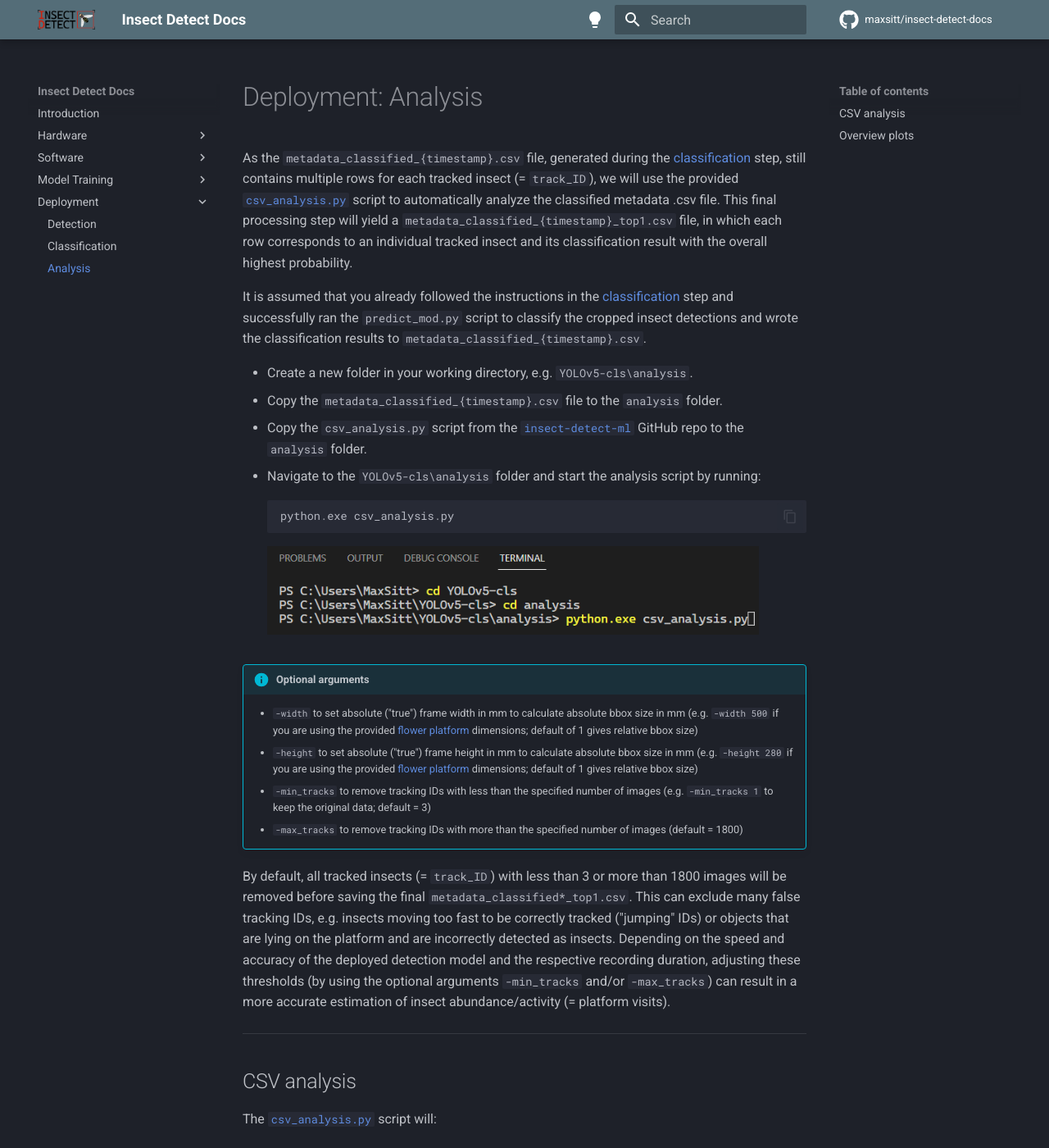
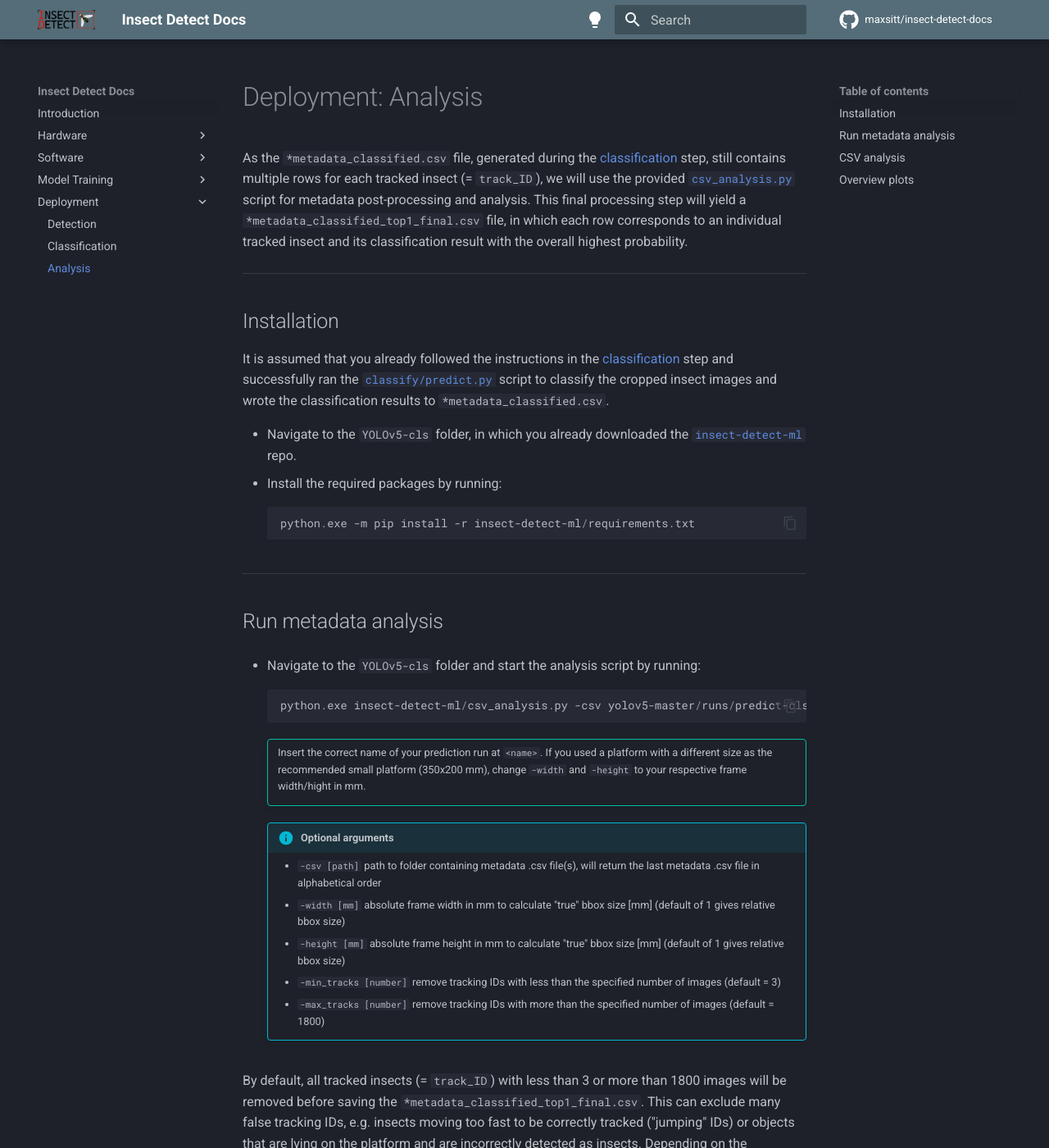
Before and after one commit to maxsitt/insect-detect-docs, an MkDocs documentation site: the page built from docs/deployment/analysis.md, in a window 1280 px wide and 1400 px high. Shown: the whole window at 82% size. Built offline with MkDocs 1.6.1 and Material for MkDocs 9.7.7, drawn with Linux system fonts in a browser that asks for light colours; comment, search, counter and statistics services are not loaded; some of the changed text lies outside the part shown.

Commit message:
Update analysis.md
Update analysis instructions to the latest version of the script. Include installation instructions. Update plots and associated descriptions.

````diff
--- a/docs/deployment/analysis.md
+++ b/docs/deployment/analysis.md
@@ -1,54 +1,68 @@
 # Deployment: Analysis
 
-As the `metadata_classified_{timestamp}.csv` file, generated during the
+As the `*metadata_classified.csv` file, generated during the
 [classification](classification.md){target=_blank} step, still contains multiple
 rows for each tracked insect (= `track_ID`), we will use the provided
 [`csv_analysis.py`](https://github.com/maxsitt/insect-detect-ml/blob/main/csv_analysis.py){target=_blank}
-script to automatically analyze the classified metadata .csv file. This final
-processing step will yield a `metadata_classified_{timestamp}_top1.csv` file,
+script for metadata post-processing and analysis. This final
+processing step will yield a `*metadata_classified_top1_final.csv` file,
 in which each row corresponds to an individual tracked insect and its
 classification result with the overall highest probability.
 
+---
+
+## Installation
+
 It is assumed that you already followed the instructions in the
 [classification](classification.md){target=_blank} step and successfully ran the
-`predict_mod.py` script to classify the cropped insect detections and wrote the
-classification results to `metadata_classified_{timestamp}.csv`.
+[`classify/predict.py`](https://github.com/maxsitt/yolov5/blob/master/classify/predict.py){target=_blank}
+script to classify the cropped insect images and wrote the classification
+results to `*metadata_classified.csv`.
 
-- Create a new folder in your working directory, e.g. `YOLOv5-cls\analysis`.
-- Copy the `metadata_classified_{timestamp}.csv` file to the `analysis` folder.
-- Copy the `csv_analysis.py` script from the
-  [`insect-detect-ml`](https://github.com/maxsitt/insect-detect-ml){target=_blank}
-  GitHub repo to the `analysis` folder.
-- Navigate to the `YOLOv5-cls\analysis` folder and start the analysis script by running:
+- Navigate to the `YOLOv5-cls` folder, in which you already downloaded the
+  [`insect-detect-ml`](https://github.com/maxsitt/insect-detect-ml){target=_blank} repo.
+- Install the required packages by running:
 
     ``` powershell
-    python.exe csv_analysis.py
+    python.exe -m pip install -r insect-detect-ml/requirements.txt
     ```
 
-    ![csv analysis command](assets/images/csv_analysis_command.png){ width="600" }
+---
 
-!!! info "Optional arguments"
+## Run metadata analysis
 
-    - `-width` to set absolute ("true") frame width in mm to calculate
-      absolute bbox size in mm (e.g. `-width 500` if you are using the provided
-      [flower platform](https://github.com/maxsitt/insect-detect-docs/tree/main/PDF_templates/flower_platform/flower_platform_big_500x280){target=_blank}
-      dimensions; default of 1 gives relative bbox size)
-    - `-height` to set absolute ("true") frame height in mm to calculate
-      absolute bbox size in mm (e.g. `-height 280` if you are using the provided
-      [flower platform](https://github.com/maxsitt/insect-detect-docs/tree/main/PDF_templates/flower_platform/flower_platform_big_500x280){target=_blank}
-      dimensions; default of 1 gives relative bbox size)
-    - `-min_tracks` to remove tracking IDs with less than the specified number
-      of images (e.g. `-min_tracks 1` to keep the original data; default = 3)
-    - `-max_tracks` to remove tracking IDs with more than the specified number
-      of images (default = 1800)
+- Navigate to the `YOLOv5-cls` folder and start the analysis script by running:
+
+    ``` powershell
+    python.exe insect-detect-ml/csv_analysis.py -csv yolov5-master/runs/predict-cls/<name>/results -width 350 -height 200
+    ```
+
+    !!! tip ""
+
+        Insert the correct name of your prediction run at `<name>`. If you used
+        a platform with a different size as the recommended small platform (350x200 mm),
+        change `-width` and `-height` to your respective frame width/hight in mm.
+
+    !!! info "Optional arguments"
+
+        - `-csv [path]` path to folder containing metadata .csv file(s), will
+                        return the last metadata .csv file in alphabetical order
+        - `-width [mm]` absolute frame width in mm to calculate "true"
+                        bbox size [mm] (default of 1 gives relative bbox size)
+        - `-height [mm]` absolute frame height in mm to calculate "true"
+                         bbox size [mm] (default of 1 gives relative bbox size)
+        - `-min_tracks [number]` remove tracking IDs with less than the
+                                 specified number of images (default = 3)
+        - `-max_tracks [number]` remove tracking IDs with more than the
+                                 specified number of images (default = 1800)
 
 By default, all tracked insects (= `track_ID`) with less than 3 or more than 1800
-images will be removed before saving the final `metadata_classified*_top1.csv`.
+images will be removed before saving the `*metadata_classified_top1_final.csv`.
 This can exclude many false tracking IDs, e.g. insects moving too fast to be
 correctly tracked ("jumping" IDs) or objects that are lying on the platform and
-are incorrectly detected as insects. Depending on the speed and accuracy of the
+are incorrectly detected as insects. Depending on the speed/accuracy of the
 deployed detection model and the respective recording duration, adjusting these
-thresholds (by using the optional arguments `-min_tracks` and/or `-max_tracks`) can
+thresholds (by using the arguments `-min_tracks` and/or `-max_tracks`) can
 result in a more accurate estimation of insect abundance/activity (= platform visits).
 
 ---
@@ -58,66 +72,86 @@
 The [`csv_analysis.py`](https://github.com/maxsitt/insect-detect-ml/blob/main/csv_analysis.py){target=_blank}
 script will:
 
-1.  **Sort metadata**:
-    - read the `metadata_classified*.csv` file from the current directory into a
-      pandas DataFrame
-    - calculate the relative (or absolute, if frame width/height in mm is given)
-      bounding box sizes and bbox length (= longer side) + bbox width (= shorter side)
-    - save the metadata sorted by recording ID, tracking ID and timestamp
-      successively (ascending) to `metadata_classified*_sorted.csv`
+1. Sort metadata:
 
-2.  **Group the metadata by tracking ID per recording ID and calculate for each tracking ID**:
-    - total number of images
-    - number of images per top1 class
-    - mean classification probability for each top1 class
-    - weighted mean classification probability for each top1 class
-    - mean bbox length and bbox width for each top1 class
-    - save the metadata sorted by recording ID, tracking ID and weighted
-      probability successively (ascending) as `metadata_classified*_top1_all.csv`
+   - read the `*metadata_classified.csv` file into pandas DataFrame
+   - calculate the relative (or absolute, if frame width/height in mm is given)
+     bounding box sizes and bbox length (= longer side) + bbox width (= shorter side)
+   - save metadata sorted by recording ID, tracking ID and timestamp
+     successively (ascending) to `*metadata_classified_sorted.csv`
 
-3.  **Group the metadata by tracking ID per recording ID and calculate for each tracking ID**:
-    - mean detection confidence score
-    - first and last timestamp (start/end time)
-    - duration [s] of the tracking (end time - start time)
-    - for the top1 class with the highest weighted probability:
-        - number of images
-        - name
-        - mean classification probability
-        - weighted classification probability
-        - mean bounding box length and width
-    - remove tracking IDs with less or more than the specified number of images
-    - save the metadata calculated for each tracking ID (per recording ID) as
-      `metadata_classified*_top1.csv`
+2. Group metadata by tracking ID per recording ID and calculate for each tracking ID:
 
-4.  **Save some info about the analysis run to** `metadata_classified*_analysis_info.csv`
+   - number of images per top1 class
+   - total number of images per tracking ID
+   - mean classification probability for each top1 class
+   - weighted mean classification probability for each top1 class
+   - mean bbox length and bbox width for each top1 class
+   - save metadata sorted by recording ID, tracking ID (ascending) and weighted
+     probability (descending) successively to `*metadata_classified_top1_all.csv`
 
-5.  **Create and save some basic plots for a quick first data overview**
+3. Group metadata by tracking ID per recording ID and calculate for each tracking ID:
+
+   - total number of images
+   - date from first timestamp
+   - first and last timestamp (start/end time)
+   - duration [s] (end time - start time)
+   - mean detection confidence
+   - for the top1 class with the highest weighted probability:
+     - number of images
+     - name
+     - mean classification probability
+     - weighted classification probability
+     - mean bounding box length and width
+   - remove tracking IDs with less or more than the specified number of images
+   - save metadata calculated for each tracking ID (per recording ID) to
+     `*metadata_classified_top1_final.csv`
+
+4. Save some info about the analysis run to `*metadata_classified_analysis_info.csv`
+
+5. Create and save some basic plots for a quick first data overview
 
 ---
 
 ## Overview plots
 
-Several plots are generated by the `csv_analysis.py` script that can give a
-first overview of the analyzed data. This is however no alternative to a
-thorough exploration and analysis of the data, e.g. with
-[R](https://cran.r-project.org/){target=_blank}.
+Several plots are generated by the
+[`csv_analysis.py`](https://github.com/maxsitt/insect-detect-ml/blob/main/csv_analysis.py){target=_blank}
+script that can give a first overview of the post-processed metadata. For more
+in-depth statistics, the `*metadata_classified_top1_final.csv` file should be
+analyzed with software such as [R + RStudio](https://posit.co/download/rstudio-desktop/){target=_blank}.
 
-![Plot top1 classes per recording](assets/images/top1_classes_per_rec.png){ width="500" }
+The plot `top1_mean_det_conf.png` can be used to find cases (e.g. small beetles
+in the following example) for which the deployed detection model has a low
+confidence score and additional annotated images could increase model accuracy.
 
-You could run the `csv_analysis.py` script with the optional argument
-`-min_tracks 1` to not remove any tracking IDs with less then a specified
-number of images. The following plot can then be used for a visual inspection
-of the distribution of the number of images per tracking ID.
+![Plot mean detection confidence](assets/images/top1_mean_det_conf.png){ width="700" }
 
-![Plot images per tracking ID](assets/images/imgs_per_track.png){ width="500" }
+The plot `top1_per_rec.png` gives a quick overview of the top1 classes per
+recording. In the following example, lower numbers of insects at recording
+intervals early in the day can be noticed. Also an increase of images
+classified as dirt (`none_dirt`) can be observed in later recording intervals.
 
-The duration per tracking ID could additionally be used for filtering the data
-in a subsequent step.
+![Plot top1 classes per recording](assets/images/top1_per_rec.png){ width="700" }
 
-![Plot duration per tracking ID](assets/images/duration_per_track.png){ width="500" }
+The plot `imgs_per_track.png` (or also `duration_per_track.png`) gives you
+information about the distribution of the number of images (= tracking duration)
+per tracking ID. By default, all tracked insects with less than 3 or more than
+1800 images will be removed before saving the `*metadata_classified_top1_final.csv`.
+You could run the `csv_analysis.py` script with the arguments `-min_tracks 1` and
+`-max_tracks 9999` to plot all tracking IDs and include them in the final .csv file.
 
-To find cases where the classification model could be further enhanced by
-[retraining](../modeltraining/train_classification.md){target=_blank} with new image
-data, you can take a look at the mean classification probability per top1 class.
+![Plot images per tracking ID](assets/images/imgs_per_track.png){ width="700" }
 
-![Plot mean prob per top1 class](assets/images/top1_classes_mean_prob.png){ width="500" }
+To find cases where the accuracy of the classification model could be improved by
+[retraining](../modeltraining/train_classification.md){target=_blank} with
+additional images added to the basic dataset, you can inspect the plots
+`top1_prob.png` and `top1_prob_mean.png`. In the following example, a relatively
+low classification probability can be noticed for the classes `hfly_myathr` (but
+also only few images), `hfly_eristal`, `beetle` and `bee_apis`. The classified
+and sorted images in the folder `top1_classes` should be inspected in cases of
+such low probabilities to find false classification results.
+
+![Boxplot prob per top1 class](assets/images/top1_prob.png){ width="700" }
+
+![Plot mean prob per top1 class](assets/images/top1_prob_mean.png){ width="700" }
````
Also changed, not shown: docs/deployment/assets/images/csv_analysis_command.png (deleted), docs/deployment/assets/images/duration_per_track.png (deleted), docs/deployment/assets/images/imgs_per_track.png, docs/deployment/assets/images/top1_classes_mean_prob.png (deleted), docs/deployment/assets/images/top1_classes_per_rec.png (deleted), docs/deployment/assets/images/top1_mean_det_conf.png (added), docs/deployment/assets/images/top1_per_rec.png (added), docs/deployment/assets/images/top1_prob.png (added), docs/deployment/assets/images/top1_prob_mean.png (added).
